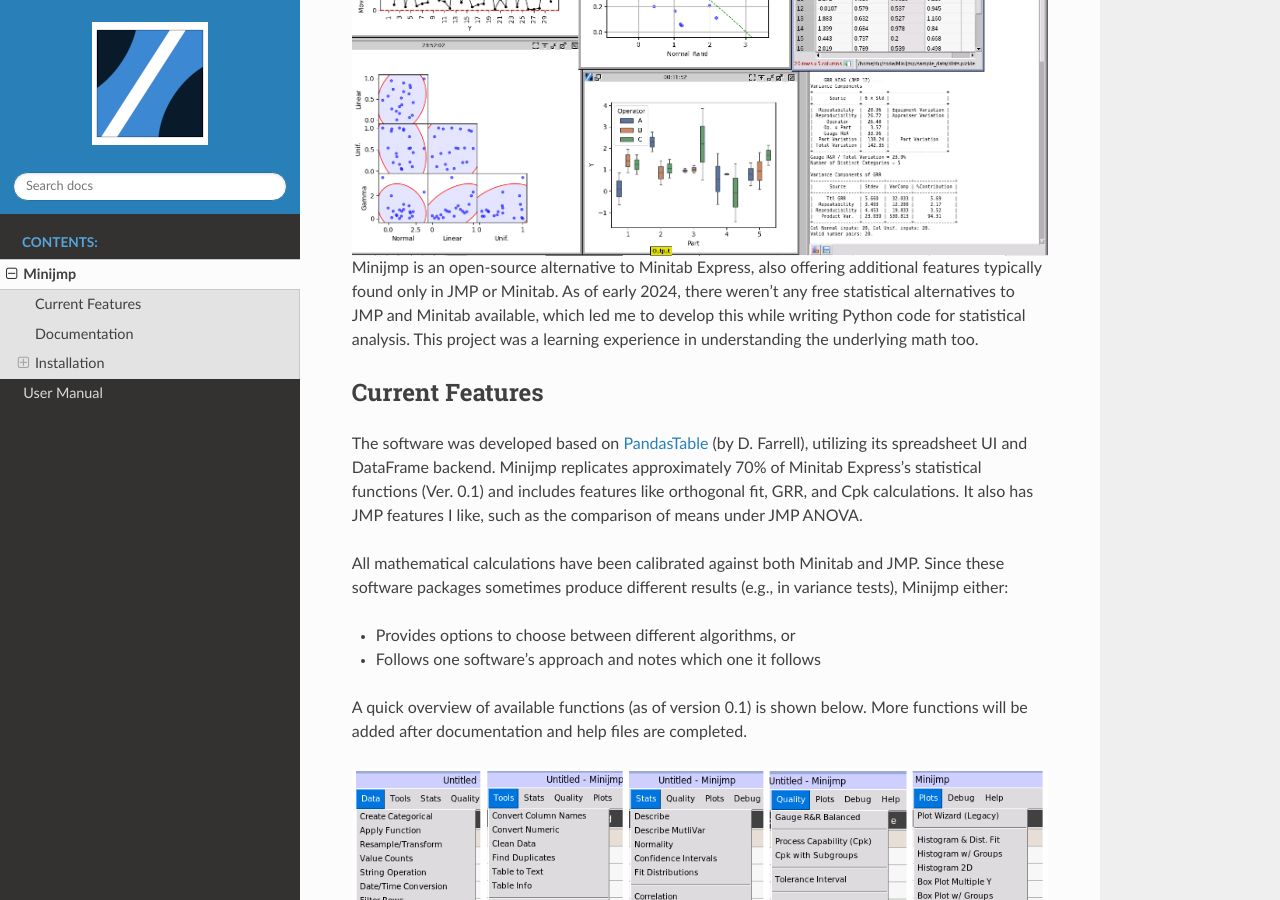
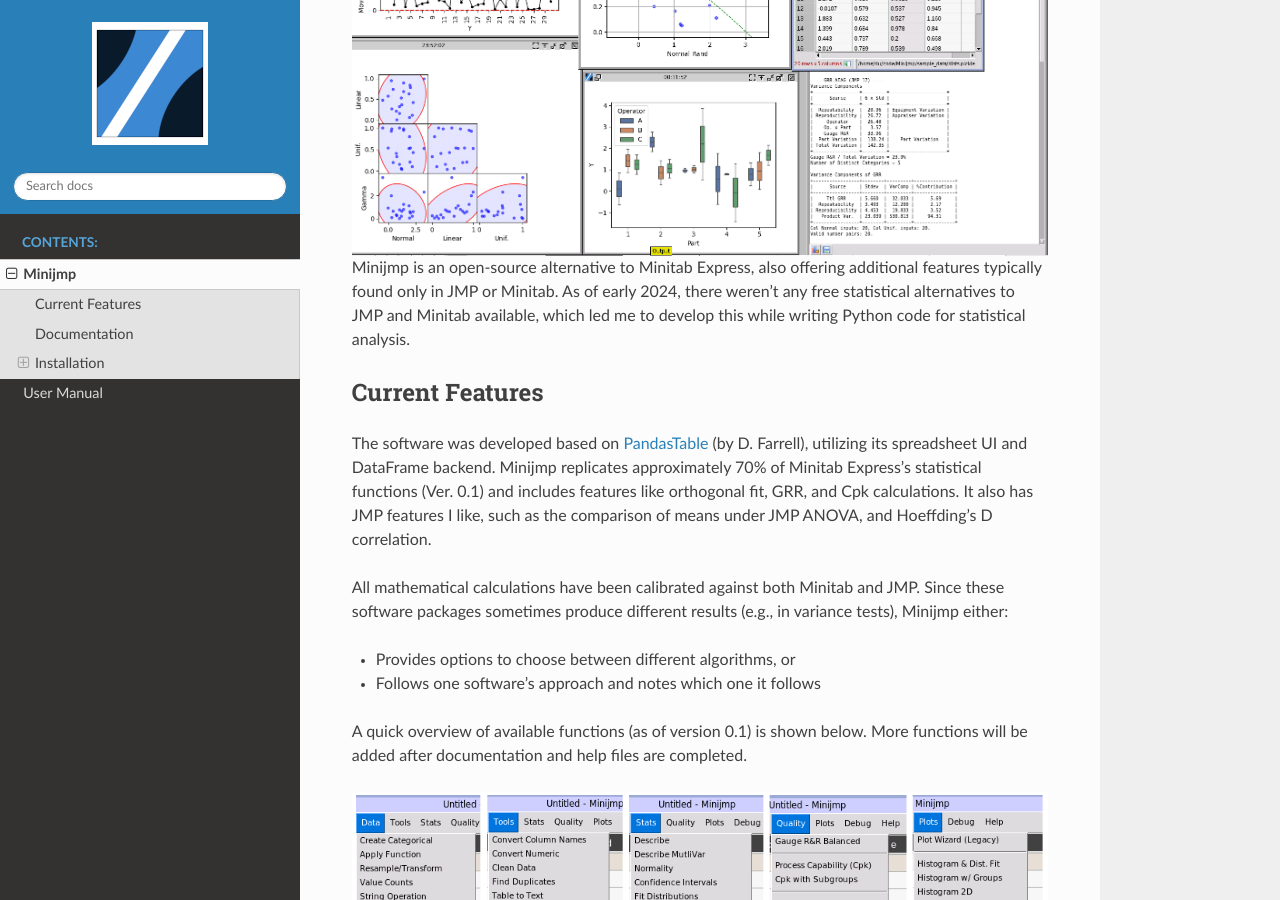
Before and after one commit to garrydu/Minijmp, a Sphinx documentation site: the page built from docs/introduction.rst, in a window 1280 px wide and 900 px high, scrolled down 301 px. Built offline with Sphinx 7.4.7 and the Read the Docs theme 3.1.0, drawn with Linux system fonts in a browser that asks for light colours.

Commit message:
changed intro

```diff
--- a/docs/index.rst
+++ b/docs/index.rst
@@ -1,5 +1,6 @@
-Welcome to Minijmp's documentation!
-========================================
+.. include:: introduction.rst
+   :start-line: 1
+   :end-line: 9
 
 .. toctree::
    :maxdepth: 2
--- a/docs/introduction.rst
+++ b/docs/introduction.rst
@@ -5,12 +5,12 @@
    :alt: Main Screenshot
    :align: center
 
-Minijmp is an open-source alternative to Minitab Express, also offering additional features typically found only in JMP or Minitab. As of early 2024, there weren't any free statistical alternatives to JMP and Minitab available, which led me to develop this while writing Python code for statistical analysis. This project was a learning experience in understanding the underlying math too.
+Minijmp is an open-source alternative to Minitab Express, also offering additional features typically found only in JMP or Minitab. As of early 2024, there weren't any free statistical alternatives to JMP and Minitab available, which led me to develop this while writing Python code for statistical analysis.
 
 Current Features
 ----------------
 
-The software was developed based on `PandasTable <https://github.com/dmnfarrell/pandastable>`_ (by D. Farrell), utilizing its spreadsheet UI and DataFrame backend. Minijmp replicates approximately 70% of Minitab Express's statistical functions (Ver. 0.1) and includes features like orthogonal fit, GRR, and Cpk calculations. It also has JMP features I like, such as the comparison of means under JMP ANOVA.
+The software was developed based on `PandasTable <https://github.com/dmnfarrell/pandastable>`_ (by D. Farrell), utilizing its spreadsheet UI and DataFrame backend. Minijmp replicates approximately 70% of Minitab Express's statistical functions (Ver. 0.1) and includes features like orthogonal fit, GRR, and Cpk calculations. It also has JMP features I like, such as the comparison of means under JMP ANOVA, and Hoeffding's D correlation.
 
 All mathematical calculations have been calibrated against both Minitab and JMP. Since these software packages sometimes produce different results (e.g., in variance tests), Minijmp either:
 
```
Also changed, not shown: README.md (+2 -2 lines).
